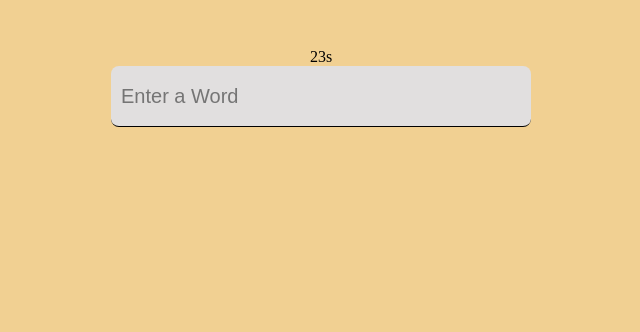
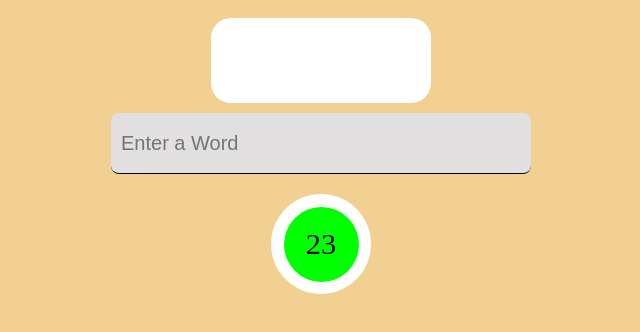
Before and after one commit to prudhomk/shiritori, a React app: page /game in a window 1280 px wide. Shown: the top 332 px of the page, without its empty margins (319-959 px from the left). Built offline with nearby package versions, Linux system fonts and the light colour scheme; a web font is replaced by a local one.

Commit message:
added some styling, tried out some fixes for timer issue and word style

```diff
--- a/src/components/game/Game.jsx
+++ b/src/components/game/Game.jsx
@@ -21,7 +21,7 @@ export default function Game() {
 
   //Sourced from Dan Abramov
   useInterval(() => {
-    setCount(count - 1);
+    setCount((prevState) => prevState - 1);
   }, 1000);
 
   useEffect(() => {
@@ -29,6 +29,8 @@ export default function Game() {
       setAlert(true);
     }
   });
+
+  // const latestWord = wordList[wordList.length - 1];
 
   const definedDictionary = (category) => {
     switch(category) {
@@ -56,9 +58,7 @@ export default function Game() {
       setWordList([word]);
       setCount(30);
     } else {
-      //popup 'Invalid answer'
-      // notify();
-      // console.log('Not a valid word');
+      //incorrect guess notification
     }
   };
 
@@ -69,7 +69,7 @@ export default function Game() {
   };
 
   return (
-    <div>
+    <div className={styles.game} >
       {alert ?
         createModal()
         : null
@@ -77,11 +77,18 @@ export default function Game() {
       <div className={styles.words}>
         <span>{wordList[wordList.length - 1]}</span>
       </div>
-      <div className={styles.timer}>{count}s</div>
-      <form className={styles.game} onSubmit={handleSubmit} id="player-one">
+
+      <form onSubmit={handleSubmit} id="player-one">
         <input onChange={(e) => setWord(e.target.value)} placeholder="Enter a Word"></input>
         <button>Submit</button>
       </form>
+
+      <div className={styles.timer}>
+        <div className={styles.innerTimer}>
+          <span className={styles.jello}>{count}</span>
+        </div>
+      </div>
+
     </div>
   );
 }
--- a/src/components/game/Rules.jsx
+++ b/src/components/game/Rules.jsx
@@ -43,7 +43,7 @@ export default function Rules() {
         <p>
           {t('instructions')}
         </p>
-        <h2>{t('categories')}</h2>
+
         <form  onSubmit={handleSubmit} className={styles.rules}>
           <fieldset onChange={handleChecked}>
             <legend>{t('categories')}</legend>
--- a/src/components/styles/Game.scss
+++ b/src/components/styles/Game.scss
@@ -5,6 +5,15 @@
   text-align: center;
 
   span {
+    background-color: white;
+    width: 200px;
+    height: 65px;
+    font-size: 30px;
+    display: flex;
+    justify-content: center;
+    align-items: center;
+    text-align: center;
+    border-radius: 20px;
     margin: 10px;
     padding: 10px;
   }
@@ -32,8 +41,112 @@
   }
 };
 
+.correctGuess {
+  background-color: lime;
+}
+
+.incorrectGuess {
+  background-color: red;
+}
+
 .timer {
   display: flex;
   justify-content: center;
   align-items: center;
+  text-align: center;
+  background-color: white;
+  width: 100px;
+  height: 100px;
+  border-radius: 50%;
+  margin: 20px;
 }
+
+.innerTimer {
+  display: flex;
+  justify-content: center;
+  align-items: center;
+  text-align: center;
+  background-color: lime;
+  width: 75px;
+  height: 75px;
+  border-radius: 50%;
+  font-size: 30px;
+}
+
+.jello {
+	-webkit-animation: jello 0.9s infinite both;
+	        animation: jello 0.9s infinite both;
+}
+
+/* ----------------------------------------------
+ * Generated by Animista on 2022-4-28 13:1:29
+ * Licensed under FreeBSD License.
+ * See http://animista.net/license for more info.
+ * w: http://animista.net, t: @cssanimista
+ * ---------------------------------------------- */
+
+/**
+ * ----------------------------------------
+ * animation jello-horizontal
+ * ----------------------------------------
+ */
+ @-webkit-keyframes jello {
+  0% {
+    -webkit-transform: scale3d(1, 1, 1);
+            transform: scale3d(1, 1, 1);
+  }
+  30% {
+    -webkit-transform: scale3d(1.25, 0.75, 1);
+            transform: scale3d(1.25, 0.75, 1);
+  }
+  40% {
+    -webkit-transform: scale3d(0.75, 1.25, 1);
+            transform: scale3d(0.75, 1.25, 1);
+  }
+  50% {
+    -webkit-transform: scale3d(1.15, 0.85, 1);
+            transform: scale3d(1.15, 0.85, 1);
+  }
+  65% {
+    -webkit-transform: scale3d(0.95, 1.05, 1);
+            transform: scale3d(0.95, 1.05, 1);
+  }
+  75% {
+    -webkit-transform: scale3d(1.05, 0.95, 1);
+            transform: scale3d(1.05, 0.95, 1);
+  }
+  100% {
+    -webkit-transform: scale3d(1, 1, 1);
+            transform: scale3d(1, 1, 1);
+  }
+}
+@keyframes jello-horizontal {
+  0% {
+    -webkit-transform: scale3d(1, 1, 1);
+            transform: scale3d(1, 1, 1);
+  }
+  30% {
+    -webkit-transform: scale3d(1.25, 0.75, 1);
+            transform: scale3d(1.25, 0.75, 1);
+  }
+  40% {
+    -webkit-transform: scale3d(0.75, 1.25, 1);
+            transform: scale3d(0.75, 1.25, 1);
+  }
+  50% {
+    -webkit-transform: scale3d(1.15, 0.85, 1);
+            transform: scale3d(1.15, 0.85, 1);
+  }
+  65% {
+    -webkit-transform: scale3d(0.95, 1.05, 1);
+            transform: scale3d(0.95, 1.05, 1);
+  }
+  75% {
+    -webkit-transform: scale3d(1.05, 0.95, 1);
+            transform: scale3d(1.05, 0.95, 1);
+  }
+  100% {
+    -webkit-transform: scale3d(1, 1, 1);
+            transform: scale3d(1, 1, 1);
+  }
+}
```
